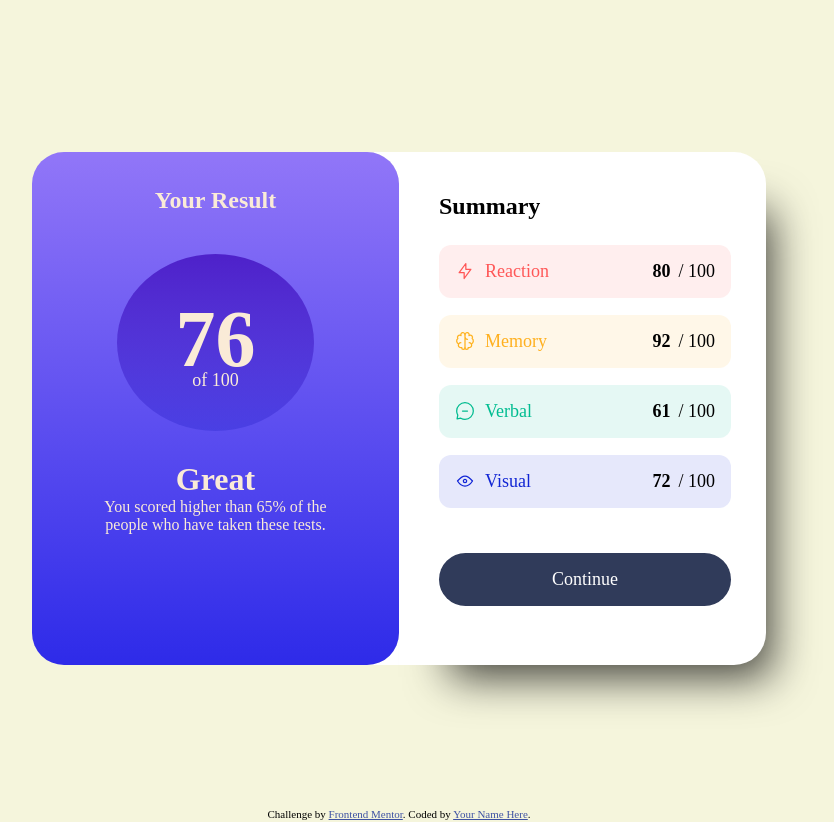
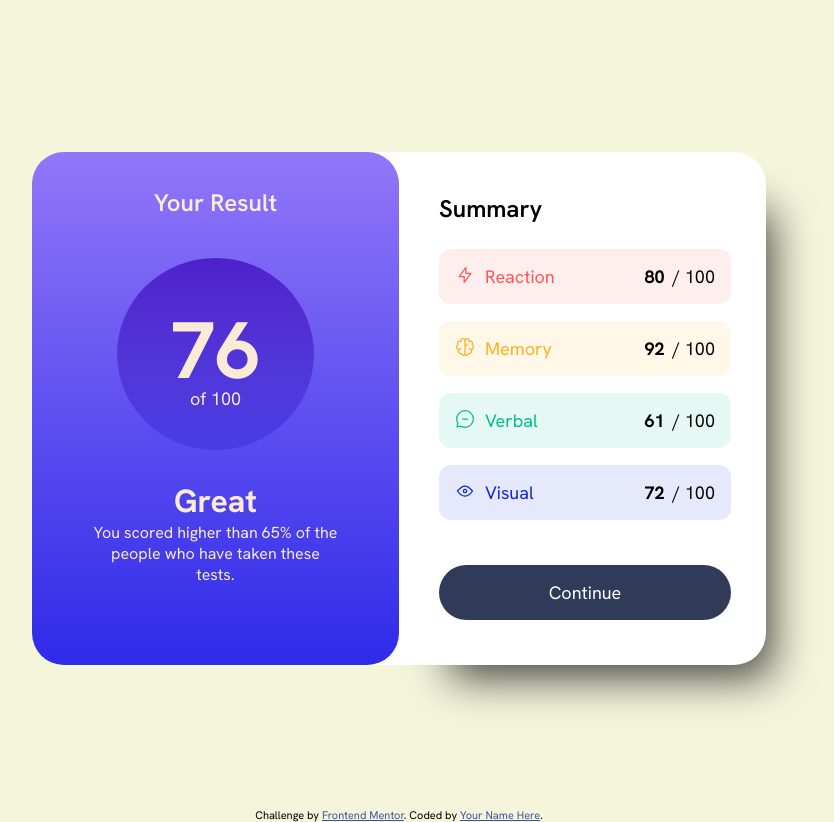
Before and after one commit to JS-Law/ResultsSummary, a plain HTML site: page index.html in a window 1280 px wide. Shown: the whole page, without its empty margins (241-1075 px from the left). Drawn offline with Linux system fonts and the light colour scheme.

Commit message:
Add google font API

```diff
--- a/index.html
+++ b/index.html
@@ -5,7 +5,9 @@
   <meta name="viewport" content="width=device-width, initial-scale=1.0"> <!-- displays site properly based on user's device -->
   <link rel="stylesheet" href="styles.css">
   <link rel="icon" type="image/png" sizes="32x32" href="./assets/images/favicon-32x32.png">
-
+  <link rel="preconnect" href="https://fonts.googleapis.com">
+  <link rel="preconnect" href="https://fonts.gstatic.com" crossorigin>
+  <link href="https://fonts.googleapis.com/css2?family=Hanken+Grotesk:wght@100;300;400;500;600;700;800&family=Montserrat:wght@100;200;300;500;700&display=swap" rel="stylesheet">
   <title>Frontend Mentor | Results summary component</title>
 
   <!-- Feel free to remove these styles or customise in your own stylesheet 👍 -->
```
